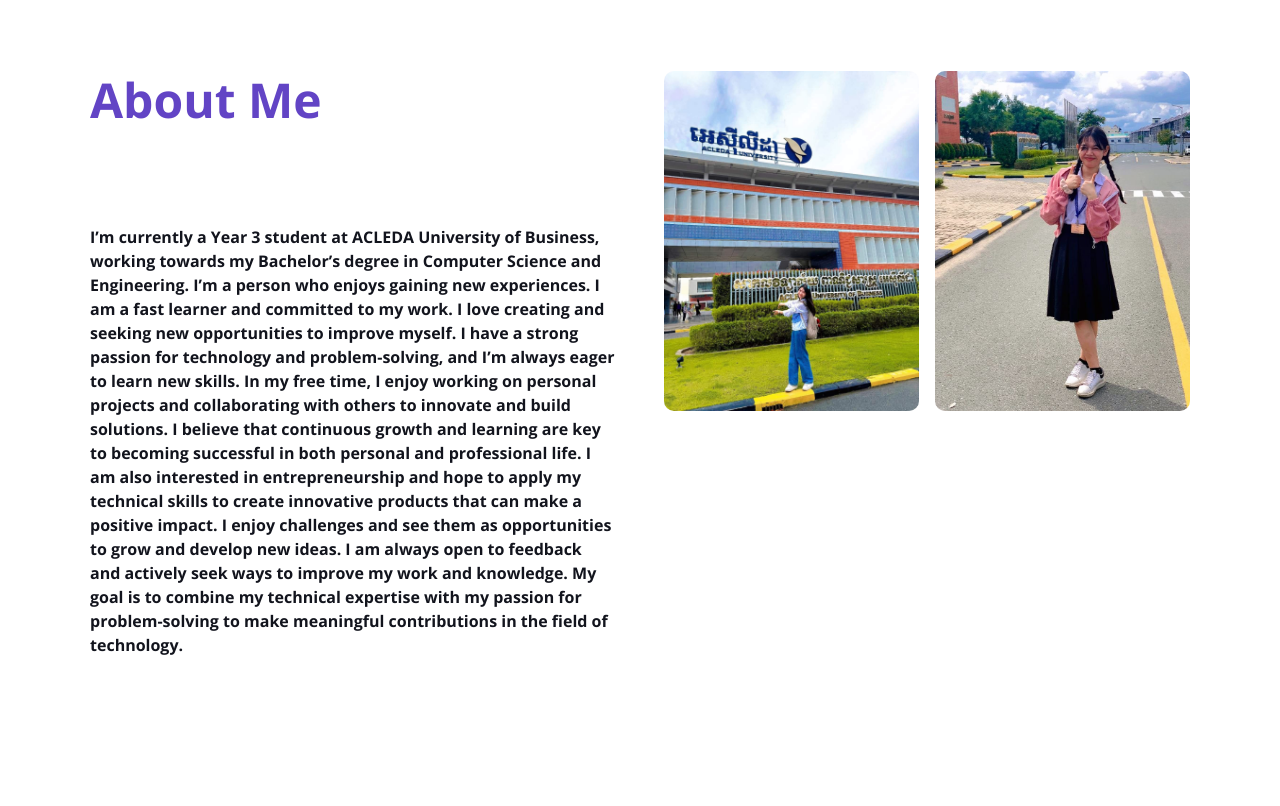
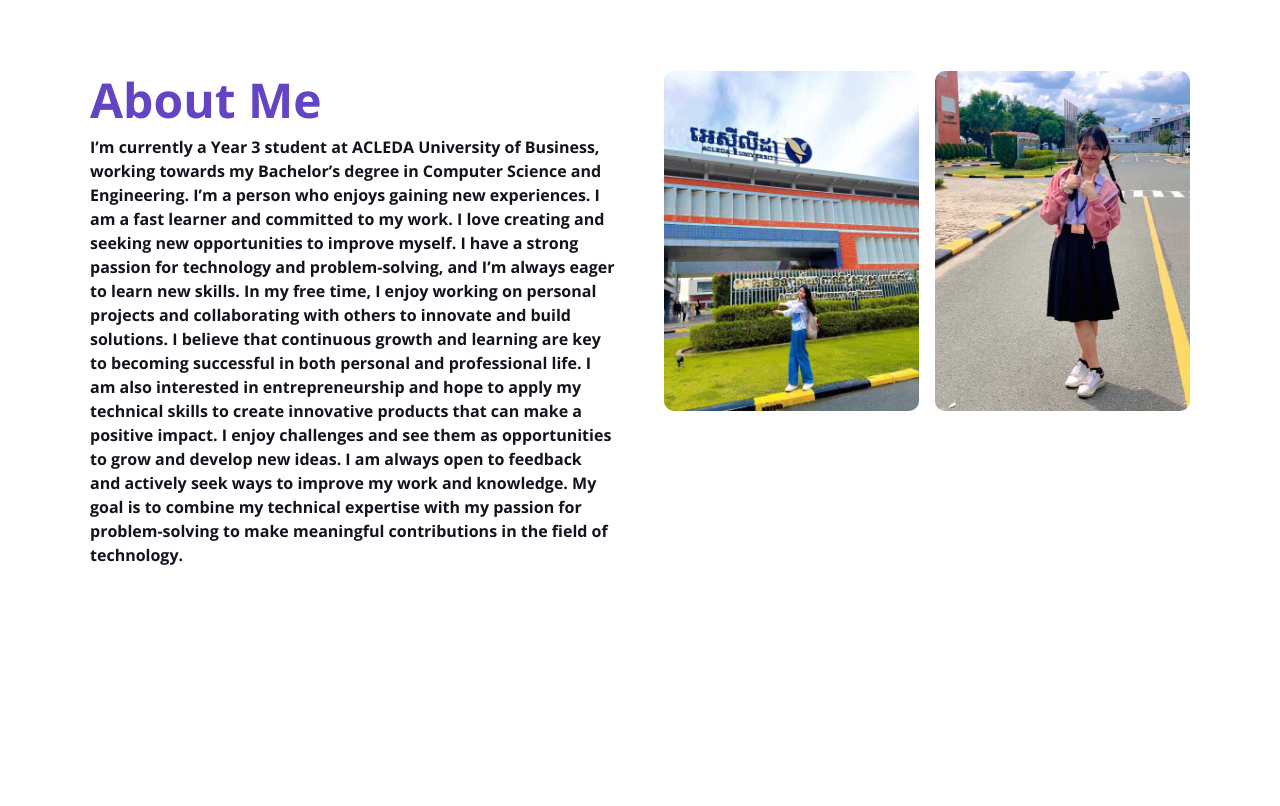
Before and after one commit to chanvoteythoeun/Portfolio, a plain HTML site: page index.html in a window 1280 px wide. Shown: the part 740-1546 px from the top of the page. Drawn offline with nearby package versions, Linux system fonts and the light colour scheme.

Commit message:
style.css

```diff
--- a/css/style.css
+++ b/css/style.css
@@ -8,10 +8,14 @@
 .display-3 {
     color: var(--primary); /* Set color to a shade of blue */
   }
+
 .mb {
     color: var(--dark); /* Apply a blue color */
     font-weight: bold;
-  }
+    position: relative; /* Enable positioning */
+    top: -90px; /* Move the text upwards */
+}
+
 .typed-text-output {
     color: var(--primary); /* Set text color to red */
   }
@@ -25,6 +29,8 @@
     bottom: 45px;
     z-index: 99;
 }
+
+
 
 .my-6 {
     margin-top: 6rem;
```
